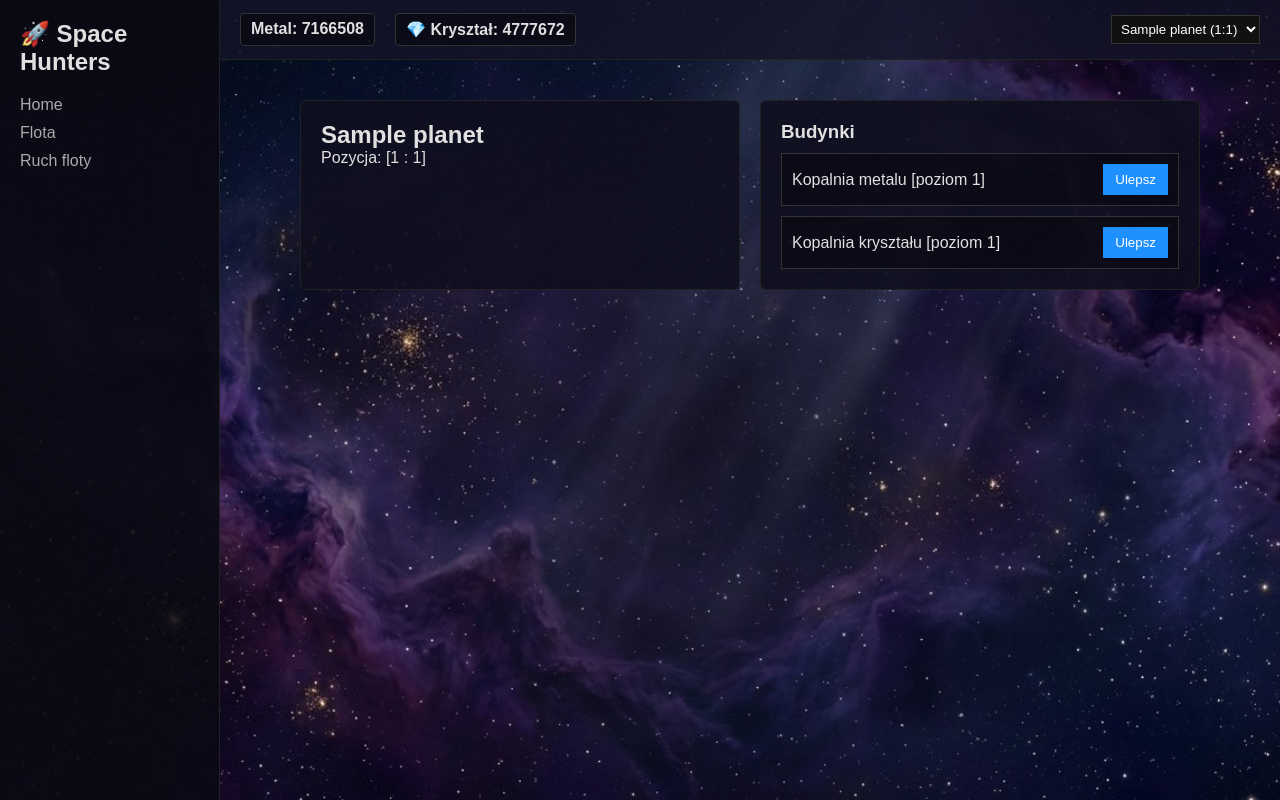
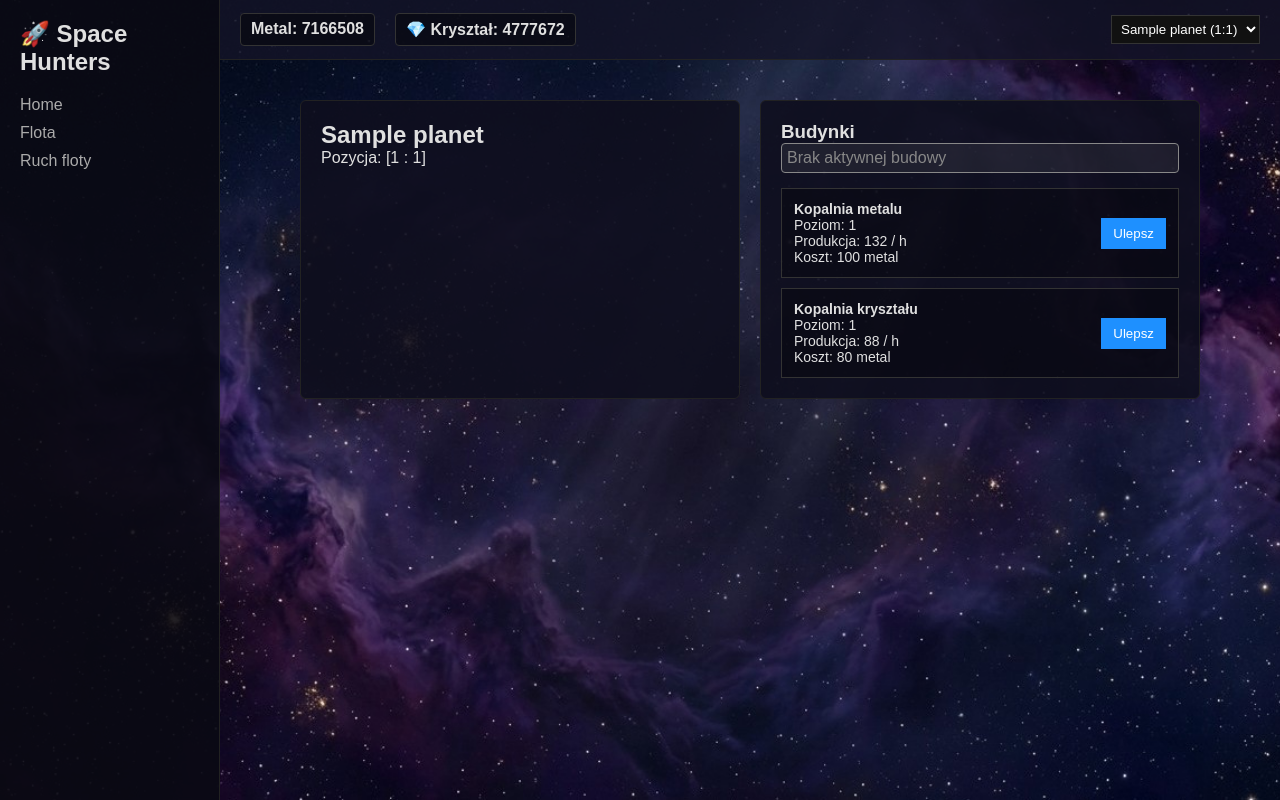
Before and after one commit to Lord-zet/spacehunters, a Django app: page /game/planet/1/ in a window 1280 px wide. Run offline with Django 5.2, Linux system fonts and the light colour scheme; a user stored in the database is signed in; tables that the repository leaves empty hold one stand-in row (values such as "Sample post").

Commit message:
feat: display building details

```diff
--- a/src/apps/game/static/game/style.css
+++ b/src/apps/game/static/game/style.css
@@ -150,16 +150,49 @@ td, th {
     max-width: 900px;
 }
 
-.building {
+/* BUILDING STATUS */
+.building-status {
+    margin-bottom: 15px;
+}
+
+.building-active {
+    background: rgba(241, 196, 15, 0.15);
+    border: 1px solid #f1c40f;
     padding: 10px;
-    border: 1px solid #333;
-    margin-top: 10px;
-    background: rgba(0, 0, 0, 0.3);
+    border-radius: 4px;
+    color: #f1c40f;
 }
+
+.building-idle {
+    background: rgba(170, 170, 170, 0.1);
+    border: 1px solid #888888;
+    padding: 5px;
+    border-radius: 4px;
+    color: #888888;
+}
+
+/* BUILDING CARD */
 .building {
     display: flex;
     justify-content: space-between;
     align-items: center;
+
+    margin-top: 10px;
+    padding: 12px;
+
+    border: 1px solid #333;
+    background: rgba(0, 0, 0, 0.3);
+}
+
+/* INFO */
+.building-info {
+    font-size: 14px;
+}
+
+/* DISABLED BUTTON */
+button:disabled {
+    background: #555;
+    cursor: not-allowed;
 }
 
 .fleet-panel {
--- a/src/apps/game/templates/game/planet_detail.html
+++ b/src/apps/game/templates/game/planet_detail.html
@@ -18,31 +18,70 @@
         <div class="panel">
             <h3>Budynki</h3>
 
+                <!-- INFO -->
+            <div class="building-status">
+                {% if building_in_progress %}
+                    <div class="building-active">
+                        W budowie: <strong>{{ planet.building_type }}</strong><br>
+                        Pozostało: {{ planet.building_ends_at|timeuntil }}
+                    </div>
+                {% else %}
+                    <div class="building-idle">
+                        Brak aktywnej budowy
+                    </div>
+                {% endif %}
+            </div>
+
             <!-- METAL MINE -->
             <div class="building">
-                <div>
-                    Kopalnia metalu [poziom {{ planet.metal_mine_level }}]
+                <div class="building-info">
+                    <strong>Kopalnia metalu</strong><br>
+                    Poziom: {{ planet.metal_mine_level }}<br>
+                    Produkcja: {{ production.metal }} / h<br>
+
+                    Koszt:
+                    {{ building_costs.metal_mine.metal }} metal
+                    {% if building_costs.metal_mine.crystal %}
+                        {{ building_costs.metal_mine.crystal }} kryształ
+                    {% endif %}
                 </div>
 
                 <form method="post">
                     {% csrf_token %}
                     <input type="hidden" name="building" value="metal_mine">
-                    <button type="submit">Ulepsz</button>
+
+                    <button type="submit"
+                        {% if building_in_progress %}disabled{% endif %}>
+                        Ulepsz
+                    </button>
                 </form>
             </div>
 
             <!-- CRYSTAL MINE -->
             <div class="building">
-                <div>
-                    Kopalnia kryształu [poziom {{ planet.crystal_mine_level }}]
+                <div class="building-info">
+                    <strong>Kopalnia kryształu</strong><br>
+                    Poziom: {{ planet.crystal_mine_level }}<br>
+                    Produkcja: {{ production.crystal }} / h<br>
+
+                    Koszt:
+                    {{ building_costs.crystal_mine.metal }} metal
+                    {% if building_costs.crystal_mine.crystal %}
+                        {{ building_costs.crystal_mine.crystal }} kryształ
+                    {% endif %}
                 </div>
 
                 <form method="post">
                     {% csrf_token %}
                     <input type="hidden" name="building" value="crystal_mine">
-                    <button type="submit">Ulepsz</button>
+
+                    <button type="submit"
+                        {% if building_in_progress %}disabled{% endif %}>
+                        Ulepsz
+                    </button>
                 </form>
             </div>
+
         </div>
 
     </div>
```
